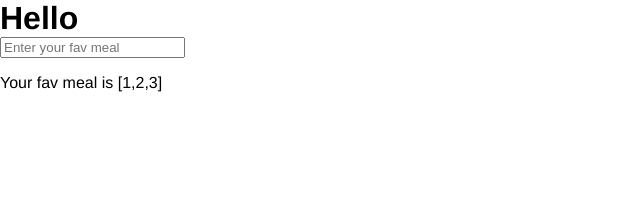
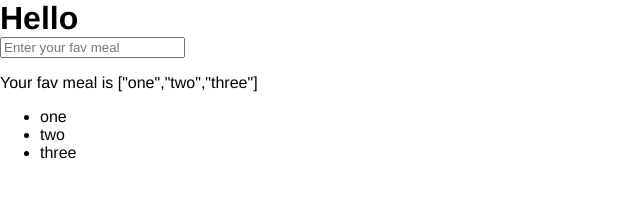
Before and after one commit to DhruvKaushal/Learning_Angular, a plain HTML site: page angular-js/index.html in a window 1280 px wide. Shown: the whole page, without its empty margins (0-640 px from the left). Drawn offline with nearby package versions, Linux system fonts and the light colour scheme.

Commit message:
learning ng-repeat

```diff
--- a/angular-js/index.html
+++ b/angular-js/index.html
@@ -5,9 +5,12 @@
     <link href="content/css/styles.css" rel="stylesheet" type="text/css" />
     <script src="https://cdnjs.cloudflare.com/ajax/libs/angular.js/1.8.0/angular.min.js"></script>
   </head>
-  <body ng-init="numbers=[1,2,3]">
+  <body ng-init="numbers=['one', 'two', 'three']">
     <h1>Hello</h1>
     <input type="text" ng-model="favMeal" placeholder="Enter your fav meal">
     <p>Your fav meal is {{numbers}} </p>
+    <ul>
+      <li ng-repeat="number in numbers">{{number}}</li>
+    </ul>
   </body>
 </html>
```
